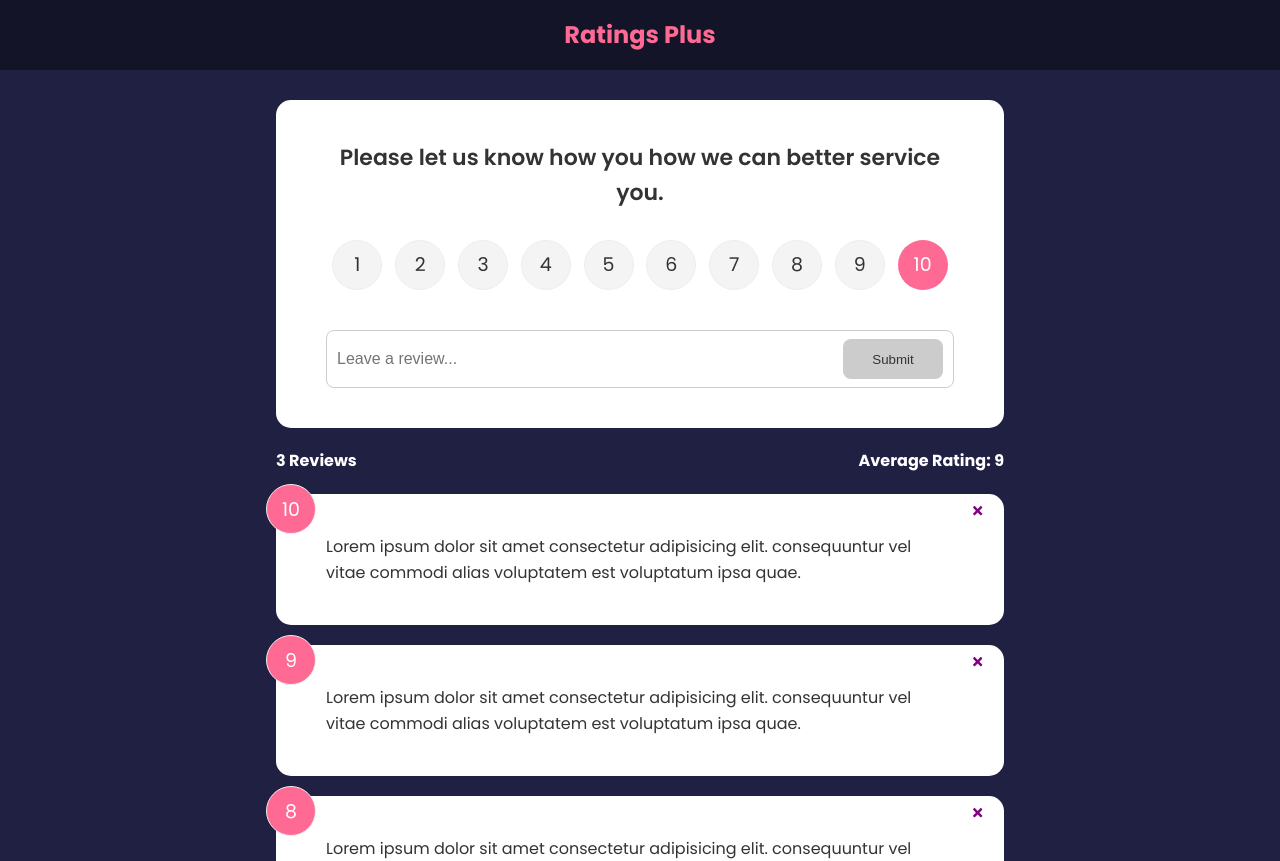
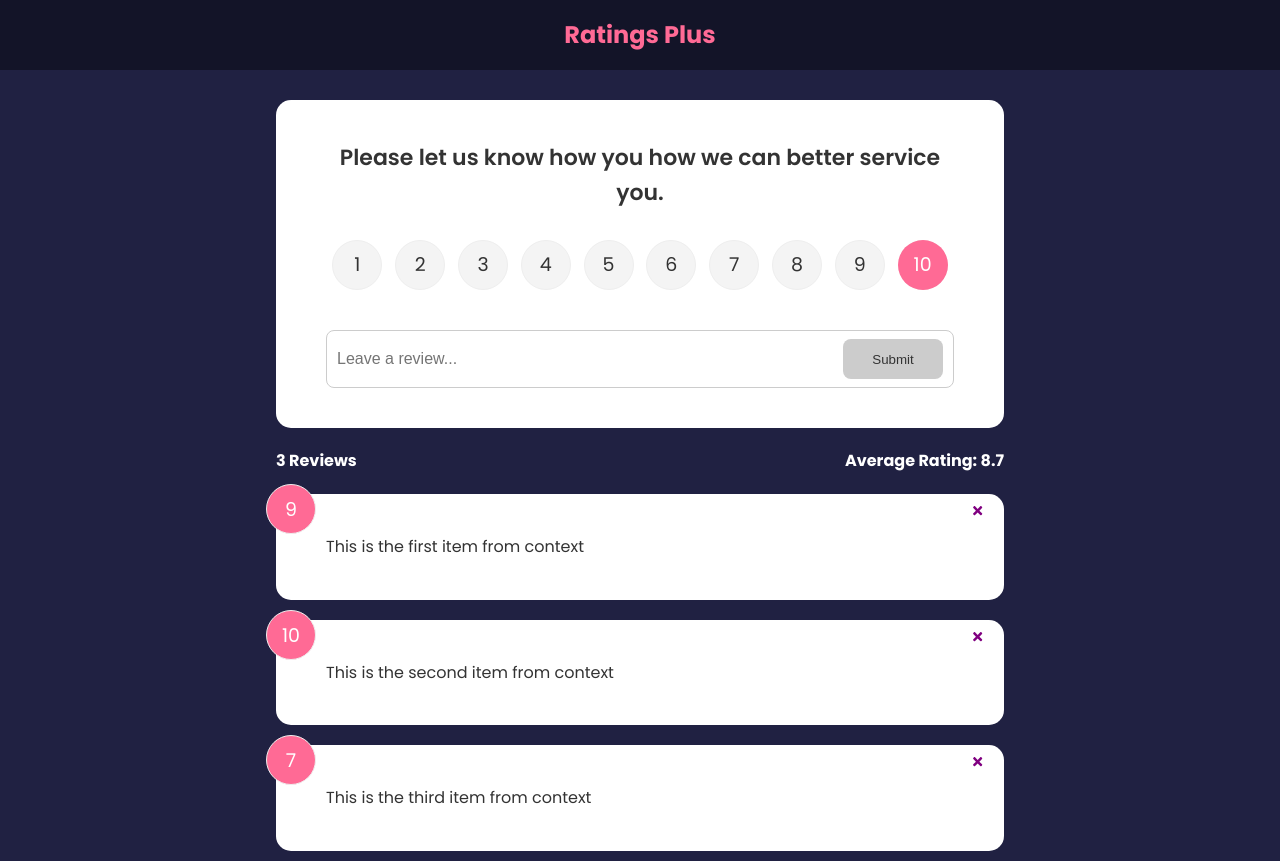
Before and after one commit to SheeloveDol/ratings-app-react, a React (Create React App) app: page / in a window 1280 px wide. Shown: the top 861 px of the page. Built offline with nearby package versions, Linux system fonts and the light colour scheme.

Commit message:
Implement useContext for props and functions

```diff
--- a/src/App.js
+++ b/src/App.js
@@ -1,58 +1,49 @@
 import { BrowserRouter as Router, Route, Routes } from 'react-router-dom'
-import { v4 as uuidv4 } from 'uuid'
+
 import Header from './components/Header'
 import FeedbackList from './components/FeedbackList'
-import {useState} from 'react'
-import FeedbackData from './data/FeedbackData'
+
+// import FeedbackData from './data/FeedbackData'
 import FeedbackStats from './components/FeedbackStats'
 import FeedbackForm from './components/FeedbackForm'
 import AboutPage from './pages/AboutPage'
+import { FeedbackProvider } from './context/FeedbackContext'
 import AboutIconLink from './components/AboutIconLink'
 
 function App() {
-    const [feedbacks, setFeedbacks] = useState(FeedbackData);
+    // No longer need the code below because we are now using useContext for setting states
+    // const [feedbacks, setFeedbacks] = useState(FeedbackData);
 
 
     // Function for adding a new feedback from a completed form
-    const addFeedback = (newFeedback) => {
-        // uuidv4() as a unique id to the user created feedbacks
-        newFeedback.id = uuidv4()
-        setFeedbacks([ newFeedback, ...feedbacks])
-    }
 
 
     // function to delete feedback/ratings. We'll have to 'prop-drill' all the way to FeedbackItem
-    const deleteFeedback = (id) => {
-        // Creating a warning popup to confirm delete action
-        if (window.confirm('Do you want to delete this feedback forever?')) {
-        setFeedbacks(feedbacks.filter(feedback => feedback.id !== id))
-        }
-
-    }
+    // Moving deleteFeedback function into our FeedbackContext.js file
 
 
 
     return (
+        <FeedbackProvider>
             <Router>
                 <Header />
                 <div className="container">
                     <Routes>
                         <Route exact path='/' element={
                             <>
-                            <FeedbackForm handleAdd={addFeedback} />
-                            <FeedbackStats data={feedbacks} />
-                            <FeedbackList  data={feedbacks} handleDelete={deleteFeedback} />
+                                <FeedbackForm  />
+                                <FeedbackStats />
+                                <FeedbackList  />
                             </>
                         }
                         ></Route>
 
-
                         <Route path='/about' element={<AboutPage/>} />
                     </Routes>
-
                     <AboutIconLink />
                 </div>
             </Router>
+        </FeedbackProvider>
     )
 }
 
--- a/src/components/FeedbackForm.jsx
+++ b/src/components/FeedbackForm.jsx
@@ -3,8 +3,12 @@ import Card from './shared/Card'
 import { useState } from 'react'
 import Button from './shared/Button'
 import RatingSelect from './RatingSelect'
+import { useContext } from 'react'
+import FeedbackContext from '../context/FeedbackContext'
 
-    function FeedbackForm({ handleAdd }) {
+    function FeedbackForm() {
+
+
 
         // Creating a default state for our form
         const [texts, setTexts] = useState('')
@@ -12,6 +16,7 @@ import RatingSelect from './RatingSelect'
         const [btnDisabled, setBtnDisabled] = useState(true)
         const [message, setMessage] = useState('')
 
+        const { addFeedback } = useContext(FeedbackContext)
         // This function allows up to capture the changes in our input field and set it as the new state()
         const handleTextChange = (e) => {
 
@@ -39,7 +44,7 @@ import RatingSelect from './RatingSelect'
                     text: texts,
                     rating,
                 }
-            handleAdd(newFeedback)
+            addFeedback(newFeedback)
 
             // To clear textfield after submission
             setTexts('')
--- a/src/components/FeedbackItem.jsx
+++ b/src/components/FeedbackItem.jsx
@@ -3,10 +3,16 @@ import React from 'react'
 // import {useState} from 'react'
 import Card from './shared/Card'
 import PropTypes from 'prop-types'
+import { useContext } from 'react'
+import FeedbackContext from '../context/FeedbackContext'
 
 
 
-function FeedbackItem({ item, handleDelete }) {
+function FeedbackItem({ item }) {
+  // Using useContext to get direct access to our props
+  const { deleteFeedback } = useContext(FeedbackContext)
+
+
   // Setting up a component-level state for 'rating' and 'text'
     // const [rating, setRating ] = useState(9);
     // const [text, setText] = useState('This is a ratings example')
@@ -17,7 +23,7 @@ function FeedbackItem({ item, handleDelete }) {
     <Card>
       <div className="num-display">{item.rating}</div>
       <button className='close'>
-        <FaTimes onClick={() => handleDelete(item.id)} color='purple' />
+        <FaTimes onClick={() => deleteFeedback(item.id)} color='purple' />
       </button>
       <div className="text-display">{item.text}</div>
     </Card>
--- a/src/components/FeedbackList.jsx
+++ b/src/components/FeedbackList.jsx
@@ -1,13 +1,16 @@
 import { motion, AnimatePresence } from 'framer-motion'
+import { useContext } from 'react'
 import React from 'react'
 import FeedbackItem from './FeedbackItem';
-import PropTypes from 'prop-types'
+import FeedbackContext from '../context/FeedbackContext';
 
 
-function FeedbackList({ data, handleDelete }) {
+function FeedbackList() {
+
+  const { feedback } = useContext(FeedbackContext)
 
   // This is in case we have no data as our default state
-  if (!data || data.length === 0) {
+  if (!feedback || feedback.length === 0) {
     return <p>Sorry, we dont have any ratings as of yet.</p>
   }
 
@@ -15,14 +18,14 @@ function FeedbackList({ data, handleDelete }) {
     <div className='feedback-list'>
       <AnimatePresence>
         {
-          data.map((item) => (
+          feedback.map((item) => (
             <motion.div
               key={item.id}
               initial={{opacity: 0}}
               animate={{opacity: 1}}
               exit={{opacity: 0}}
             >
-              <FeedbackItem key={item.id} item={item} handleDelete={handleDelete} />
+              <FeedbackItem key={item.id} item={item} />
             </motion.div>
           ))
         }
@@ -32,15 +35,6 @@ function FeedbackList({ data, handleDelete }) {
 }
 
 // Setting propTypes for FeedbackList with the shape of the array included
-FeedbackList.propTypes = {
-  data: PropTypes.arrayOf(
-    PropTypes.shape({
-      id: PropTypes.number.isRequired,
-      text: PropTypes.string.isRequired,
-      rating: PropTypes.number.isRequired,
-    })
-  ),
-}
 
 
 export default FeedbackList
--- a/src/components/FeedbackStats.jsx
+++ b/src/components/FeedbackStats.jsx
@@ -1,35 +1,33 @@
 import React from 'react'
 import PropTypes from 'prop-types'
+import { useContext } from 'react'
+import FeedbackContext from '../context/FeedbackContext'
 
 
 
 // This component is where we display the number of Reviews and the average rating. We get our props { data } from App.js
 
-function FeedbackStats({ data }) {
+function FeedbackStats() {
+  // Using useContext to get our props instead of drilling them in
+  const { feedback } = useContext(FeedbackContext)
+
+
   // Calculating the average rating of feedbacks
-  let averageRatings = data.reduce((acc, cur) =>{
+  let averageRatings = feedback.reduce((acc, cur) =>{
     return acc + cur.rating
-  }, 0) / data.length
+  }, 0) / feedback.length
 
   // Fixing averageRatings to just one decimal place and to replace trailing zeros
     averageRatings = averageRatings.toFixed(1).replace(/[.,]0$/, '')
   return (
     <div className='feedback-stats'>
-      <h4>{data.length} Reviews</h4>
+      <h4>{feedback.length} Reviews</h4>
       <h4>Average Rating: {isNaN(averageRatings) ? 0 : averageRatings}</h4>
     </div>
   )
 }
 
 // Setting PropTypes for FeedbackStats
-FeedbackStats.propTypes = {
-  data: PropTypes.arrayOf(
-    PropTypes.shape({
-      id: PropTypes.number.isRequired,
-      text: PropTypes.string.isRequired,
-      rating: PropTypes.number.isRequired,
-    })
-  ),
-}
+// Deleted proptypes settings because we are now using useContext to get our props
 
 export default FeedbackStats
--- /dev/null
+++ b/src/context/FeedbackContext.js
@@ -0,0 +1,53 @@
+import { createContext, useState } from 'react'
+import { v4 as uuidv4 } from 'uuid'
+
+const FeedbackContext = createContext()
+
+// need to create a 'provider' to wrap components in App.js
+export const FeedbackProvider = ({ children }) => {
+    // setting our state
+    const [feedback, setFeedback] = useState([
+        {
+            id: 1,
+            text: 'This is the first item from context',
+            rating: 9
+        },
+        {
+            id: 2,
+            text: 'This is the second item from context',
+            rating: 10
+        },
+        {
+            id: 3,
+            text: 'This is the third item from context',
+            rating: 7
+        }
+    ])
+
+    const deleteFeedback = (id) => {
+        // Creating a warning popup to confirm delete action
+        if (window.confirm('Do you want to delete this feedback forever?')) {
+        setFeedback(feedback.filter(feedback => feedback.id !== id))
+        }
+
+    }
+
+    const addFeedback = (newFeedback) => {
+        // uuidv4() as a unique id to the user created feedbacks
+        newFeedback.id = uuidv4()
+        setFeedback([ newFeedback, ...feedback])
+    }
+
+
+    // passing the feedback state into the components that need it
+    return <FeedbackContext.Provider
+    value={{
+        feedback,
+        deleteFeedback,
+        addFeedback,
+    }}>
+        {children}
+    </FeedbackContext.Provider>
+}
+
+export default FeedbackContext
```
Lines whose indentation alone changed are shown as unchanged.
